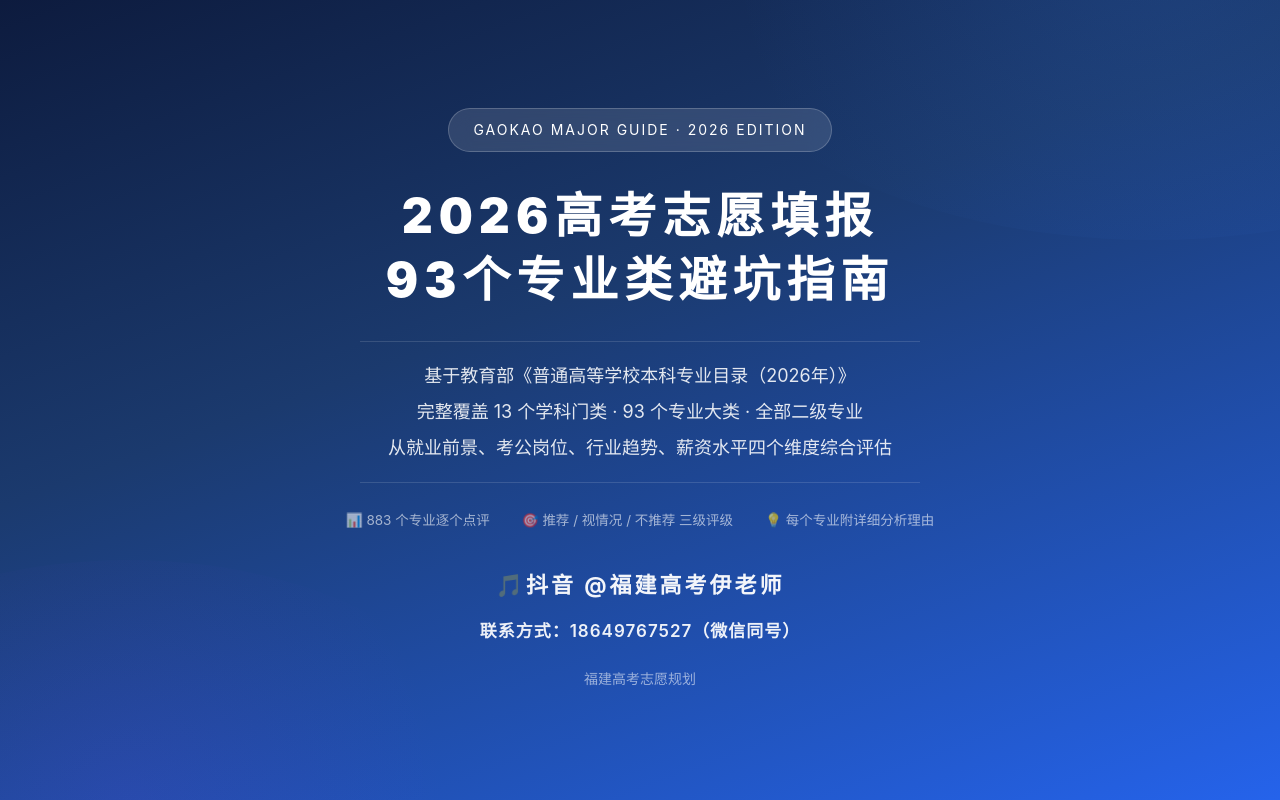
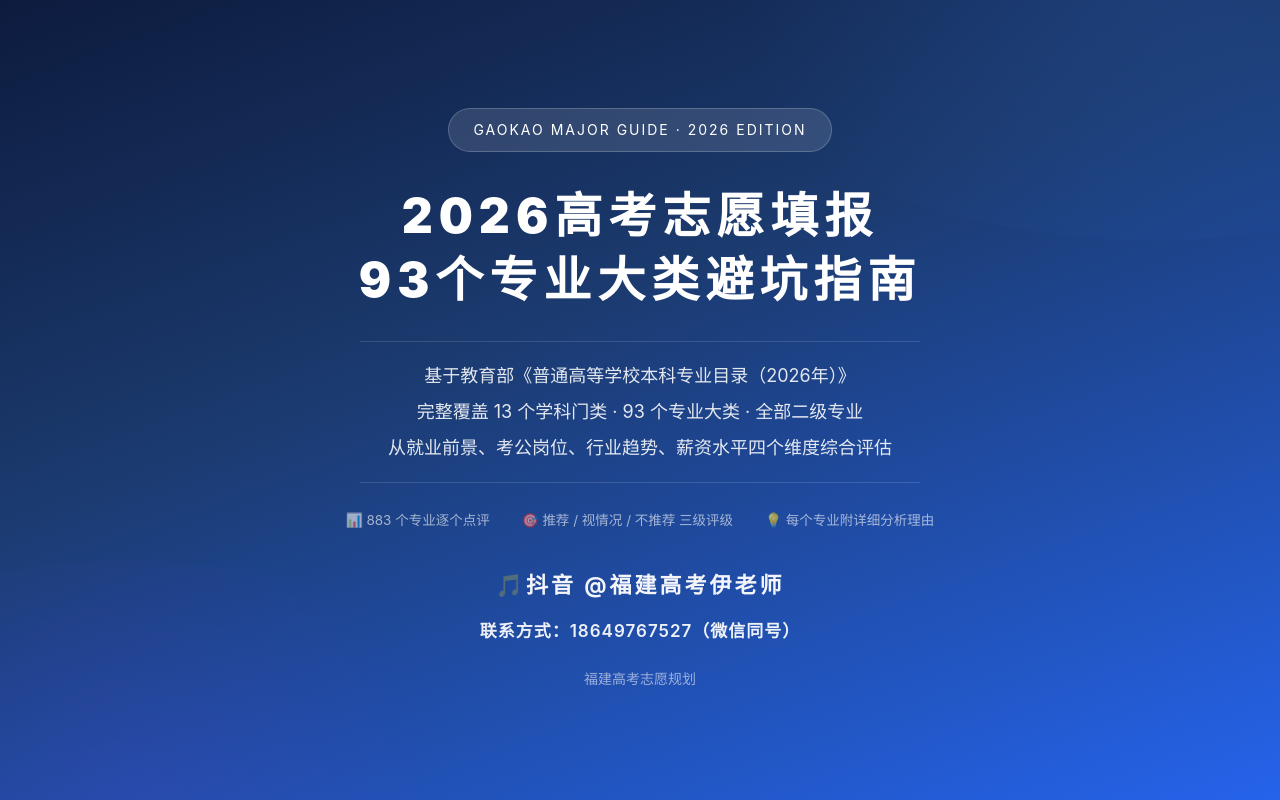
Before and after one commit to Treperter/zhuanye, a website: page index.html in a window 1280 px wide. Shown: the top 800 px of the page. Drawn offline with Linux system fonts and the light colour scheme.

Commit message:
封面和标题'专业类'→'专业大类'

```diff
--- a/index.html
+++ b/index.html
@@ -3,7 +3,7 @@
 <head>
 <meta charset="UTF-8">
 <meta name="viewport" content="width=device-width, initial-scale=1.0">
-<title>2026高考志愿填报 · 93个专业类避坑指南 | 🎵抖音 @福建高考伊老师</title>
+<title>2026高考志愿填报 · 93个专业大类避坑指南 | 🎵抖音 @福建高考伊老师</title>
 <style>
   /* ========== 全局重置 ========== */
   * { margin:0; padding:0; box-sizing:border-box; }
@@ -207,7 +207,7 @@
 <div class="cover">
   <div class="cover-inner">
     <div class="cover-badge">GAOKAO MAJOR GUIDE · 2026 EDITION</div>
-    <h1>2026高考志愿填报<br>93个专业类避坑指南</h1>
+    <h1>2026高考志愿填报<br>93个专业大类避坑指南</h1>
     <div class="cover-sub">
       基于教育部《普通高等学校本科专业目录（2026年）》<br>
       完整覆盖 13 个学科门类 · 93 个专业大类 · 全部二级专业<br>
```
